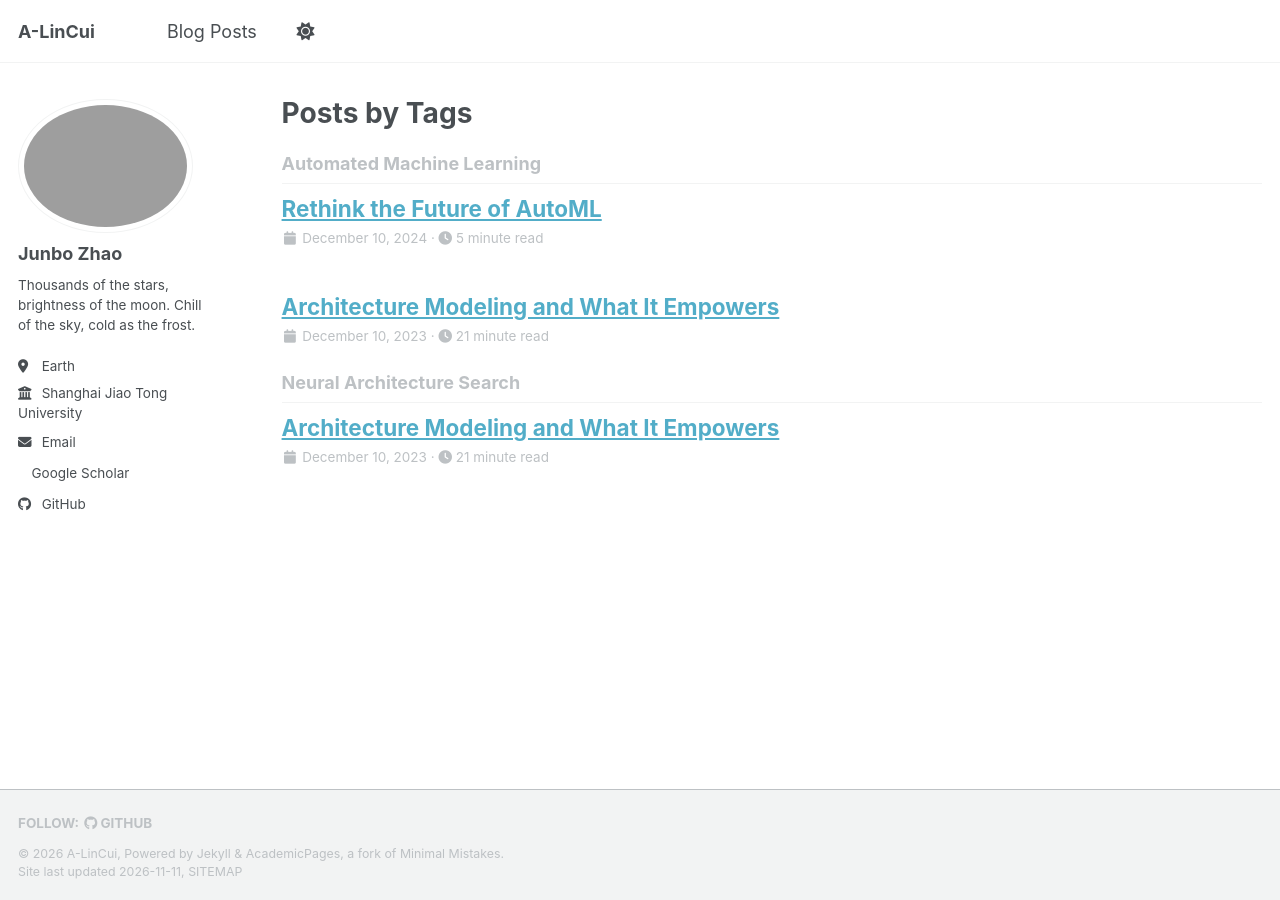
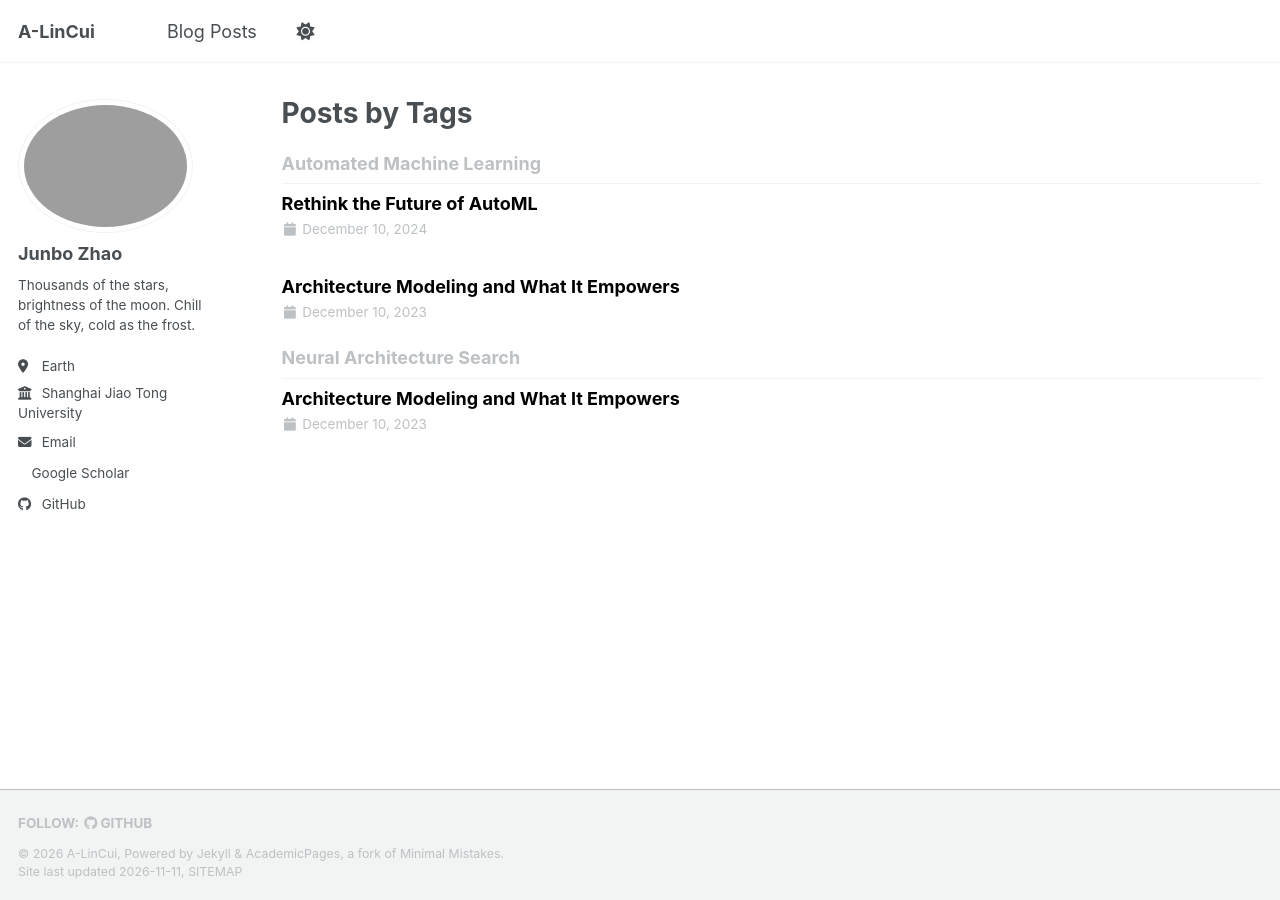
Before and after one commit to A-LinCui/A-LinCui.github.io, a Jekyll site: the page built from _pages/tag-archive.html, in a window 1280 px wide. Built offline with Jekyll 4.4.1, drawn with Linux system fonts in a browser that asks for light colours; a script bundle is joined from its source files by our own code; a style sheet for code colours, icons or effects is not loaded.

Commit message:
Simplify archive titles and drop read time

```diff
--- a/_includes/archive-single.html
+++ b/_includes/archive-single.html
@@ -39,12 +39,7 @@
     {% elsif post.collection == 'publications' %}
       <p class="page__meta">Published in <i>{{ post.venue }}</i>, {{ post.date | default: "1900-01-01" | date: "%Y" }} </p>
     {% elsif post.date %}
-      <p class="page__meta">
-        <i class="fa fa-fw fa-calendar" aria-hidden="true"></i> <time datetime="{{ post.date | default: "1900-01-01" | date_to_xmlschema }}">{{ post.date | default: "1900-01-01" | date: "%B %d, %Y" }}</time>
-        {% if post.read_time %}<span aria-hidden="true">&middot;</span> <i class="fa fa-clock" aria-hidden="true"></i> {% include read-time.html %}{% endif %}
-      </p>
-    {% elsif post.read_time %}
-      <p class="page__meta"><i class="fa fa-clock" aria-hidden="true"></i> {% include read-time.html %}</p>
+      <p class="page__meta"><i class="fa fa-fw fa-calendar" aria-hidden="true"></i> <time datetime="{{ post.date | default: "1900-01-01" | date_to_xmlschema }}">{{ post.date | default: "1900-01-01" | date: "%B %d, %Y" }}</time></p>
     {% endif %}
 
     {% if post.excerpt and site.read_more != 'enabled' %}
--- a/_layouts/single.html
+++ b/_layouts/single.html
@@ -27,9 +27,6 @@
       {% unless page.header.overlay_color or page.header.overlay_image %}
         <header>
           {% if page.title %}<h1 class="page__title" itemprop="headline">{{ page.title | markdownify | remove: "<p>" | remove: "</p>" }}</h1>{% endif %}
-          {% if page.read_time %}
-            <p class="page__meta"><i class="fa fa-clock" aria-hidden="true"></i> {% include read-time.html %}</p>
-          {% endif %}
         {% if page.modified %}
           <p class="page__date"><strong><i class="fa fa-fw fa-calendar" aria-hidden="true"></i> {{ site.data.ui-text[site.locale].date_label | default: "Published:" }}</strong> <time datetime="{{ page.modified | date: "%Y-%m-%d" }}">{{ page.modified | date: "%B %d, %Y" }}</time></p>
         {% endif %}
--- a/_sass/layout/_archive.scss
+++ b/_sass/layout/_archive.scss
@@ -42,6 +42,20 @@
 .archive__item-title {
   margin-bottom: 0.25em;
   font-family: $sans-serif-narrow;
+  font-size: $type-size-5;
+  color: #000;
+
+  a {
+    color: #000;
+    text-decoration: none;
+
+    &:hover,
+    &:focus,
+    &:active {
+      color: #000;
+      text-decoration: none;
+    }
+  }
 
   a + a {
     opacity: 0.5;
@@ -77,10 +91,6 @@
 .archive__item:hover {
   .archive__item-teaser {
     box-shadow: 0 0 10px rgba(#000, 0.25);
-  }
-
-  .archive__item-title {
-    text-decoration: underline;
   }
 }
 
```
